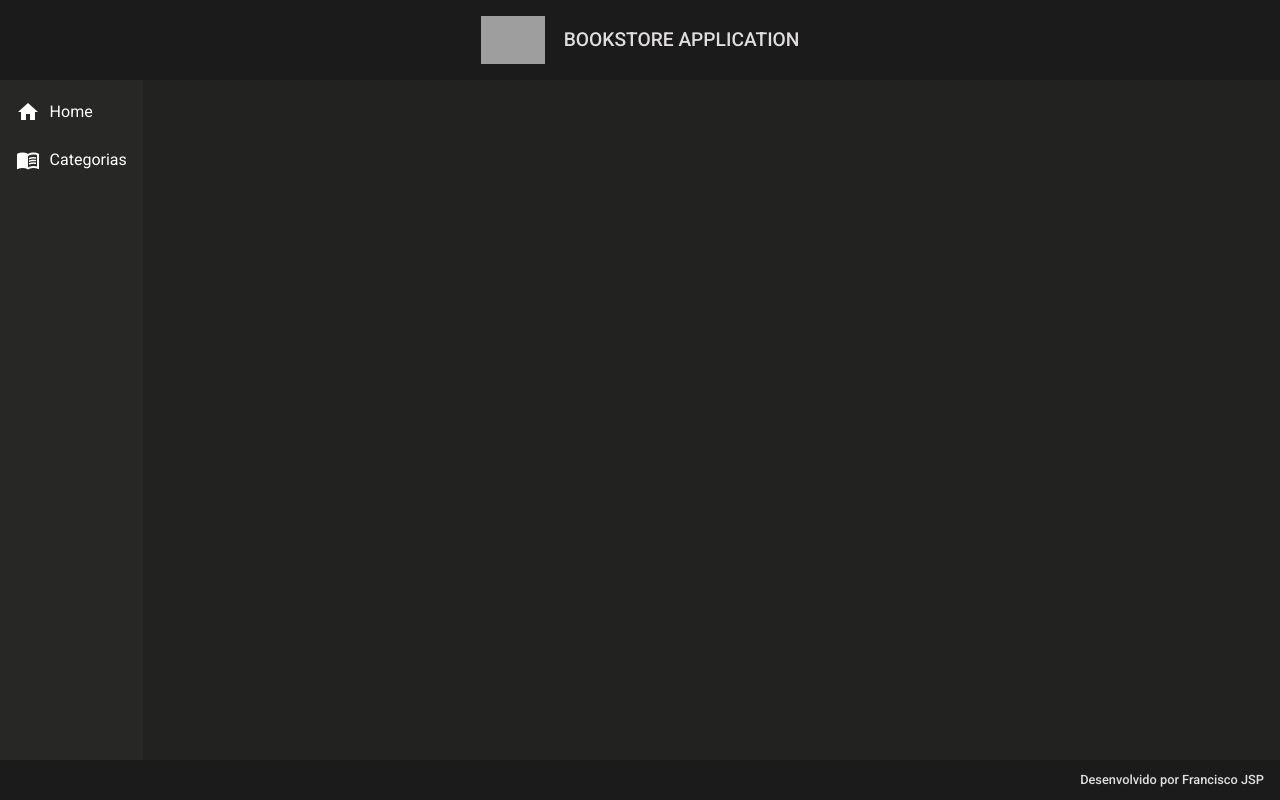
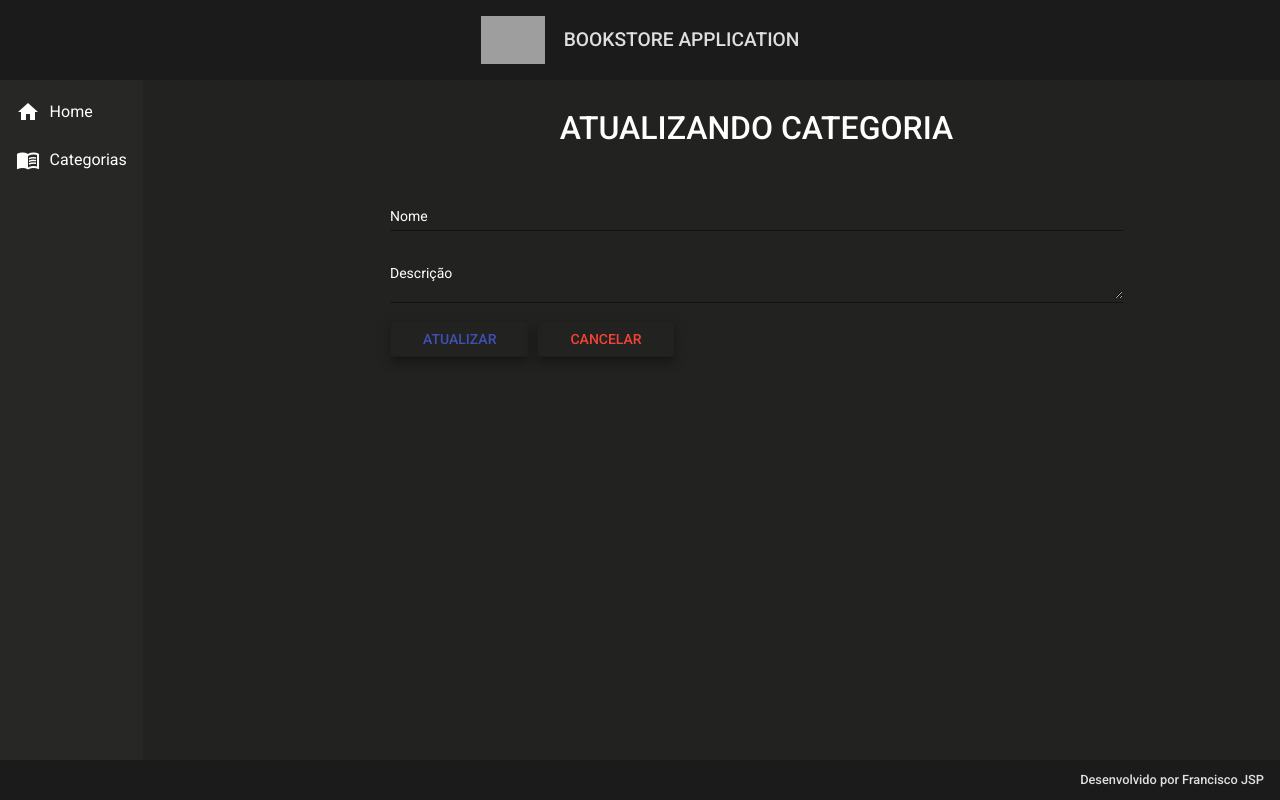
Before and after one commit to franciscosousajsp/bookstore-frontend, an Angular app: page /categorias/update/1 in a window 1280 px wide. Before the commit this address led to /. Built offline with nearby package versions, Linux system fonts and the light colour scheme; no server answers; grey boxes are pictures that could not be loaded.

Commit message:
finalização do update de categoria

```diff
--- a/src/app/app-routing.module.ts
+++ b/src/app/app-routing.module.ts
@@ -3,6 +3,7 @@
 import { CategoriaCreateComponent } from './components/views/categoria/categoria-create/categoria-create.component';
 import { CategoriaDeleteComponent } from './components/views/categoria/categoria-delete/categoria-delete.component';
 import { CategoriaReadComponent } from './components/views/categoria/categoria-read/categoria-read.component';
+import { CategoriaUpdateComponent } from './components/views/categoria/categoria-update/categoria-update.component';
 import { HomeComponent } from './components/views/home/home.component';
 
 const routes: Routes = [
@@ -24,6 +25,11 @@
   {
     path:'categorias/delete/:id',
    component: CategoriaDeleteComponent
+  },
+
+  {
+    path:'categorias/update/:id',
+    component:CategoriaUpdateComponent
   }
 ];
 
--- a/src/app/app.module.ts
+++ b/src/app/app.module.ts
@@ -25,6 +25,7 @@
 import {MatFormFieldModule} from '@angular/material/form-field';
 import {MatSnackBarModule} from '@angular/material/snack-bar';
 import { CategoriaDeleteComponent } from './components/views/categoria/categoria-delete/categoria-delete.component';
+import { CategoriaUpdateComponent } from './components/views/categoria/categoria-update/categoria-update.component';
 
 @NgModule({
   declarations: [
@@ -35,7 +36,8 @@
     HomeComponent,
     CategoriaReadComponent,
     CategoriaCreateComponent,
-    CategoriaDeleteComponent
+    CategoriaDeleteComponent,
+    CategoriaUpdateComponent
   ],
   imports: [
     BrowserModule,
--- a/src/app/components/views/categoria/categoria-read/categoria-read.component.html
+++ b/src/app/components/views/categoria/categoria-read/categoria-read.component.html
@@ -40,7 +40,7 @@
             <ng-container matColumnDef="acoes">
               <th class="mat-header" mat-header-cell *matHeaderCellDef> AÇÕES </th>
               <td mat-cell *matCellDef="let row">
-                <a class="edit" href="#">
+                <a class="edit" routerLink="update/{{row.id}}">
                   <i class="material-icons">edit</i>
                 </a>
                 <a class="delete" routerLink="delete/{{row.id}}">
--- /dev/null
+++ b/src/app/components/views/categoria/categoria-update/categoria-update.component.css
@@ -0,0 +1,43 @@
+form{
+    text-align: center;
+    width: 70%;
+    margin: 2rem auto 0 auto;
+}
+
+mat-label{
+    color: white;
+}
+
+::placeholder{
+    color: rgb(136, 138, 214);
+}
+
+h1{
+    font-size: 2rem;
+    font-weight: 500;
+    margin-bottom: 3rem;
+    color: white;
+}
+
+input{
+    color: rgb(122, 106, 160);
+}
+
+textarea{
+    color: rgb(122, 106, 160);
+}
+
+.form{
+    width: 100%;
+}
+
+.buttons{
+    width: 100%;
+    text-align: start;
+}
+
+button{
+    margin-right: .5rem;
+    padding-right: 2rem;
+    padding-left: 2rem;
+}
--- /dev/null
+++ b/src/app/components/views/categoria/categoria-update/categoria-update.component.html
@@ -0,0 +1,18 @@
+<form>
+    <h1>ATUALIZANDO CATEGORIA</h1>
+   <mat-form-field class="form">
+    <mat-label>Nome</mat-label>
+    <input matInput [(ngModel)] = 'categoria.nome' type="text" name="nome" placeholder="ex .computador">
+   </mat-form-field>
+
+   <mat-form-field class="form">
+    <mat-label>Descrição</mat-label>
+    <textarea matInput [(ngModel)] =  'categoria.descricao' type="text" name="descricao" placeholder="ex .livros de computadores"></textarea>
+   </mat-form-field>
+
+   <div class="buttons">
+    <button (click)="update()" class="mat-elevation-z8"  mat-stroked-button color="primary">ATUALIZAR</button>
+    <button (click)="cancel()" class="mat-elevation-z8"  mat-stroked-button color="warn">CANCELAR</button>
+
+   </div>
+</form>
--- /dev/null
+++ b/src/app/components/views/categoria/categoria-update/categoria-update.component.ts
@@ -0,0 +1,50 @@
+import { Component, OnInit } from '@angular/core';
+import { ActivatedRoute, Router } from '@angular/router';
+import { Categoria } from '../categoria.model';
+import { CategoriaService } from '../categoria.service';
+
+@Component({
+  selector: 'app-categoria-update',
+  templateUrl: './categoria-update.component.html',
+  styleUrls: ['./categoria-update.component.css']
+})
+export class CategoriaUpdateComponent implements OnInit {
+
+categoria: Categoria = {
+  id: '',
+  nome: '',
+  descricao: ''
+}
+
+  constructor(
+    private service: CategoriaService,
+    private route: ActivatedRoute,
+    private router : Router
+    ) { }
+
+  ngOnInit(): void {
+   this.categoria.id = this.route.snapshot.paramMap.get('id')!
+   this.findById();
+  }
+
+
+  findById(): void{
+    this.service.findById(this.categoria.id!).subscribe((resposta) => {
+      this.categoria.nome = resposta.nome
+      this.categoria.descricao = resposta.descricao
+    })
+  }
+
+  update(): void{
+    this.service.update(this.categoria).subscribe((resposta) => {
+      this.router.navigate(['categorias'])
+      this.service.mensagem('Categoria atualizada com sucesso')
+    }, err =>{
+       this.service.mensagem('validar se todos os campos estão preenchidos corretamente')
+    })
+  }
+
+  cancel(): void{
+    this.router.navigate(['categorias'])
+  }
+}
--- a/src/app/components/views/categoria/categoria.service.ts
+++ b/src/app/components/views/categoria/categoria.service.ts
@@ -34,6 +34,11 @@
     return this.http.delete<void>(url)
   }
 
+  update(categoria: Categoria): Observable<void>{
+    const url = `${this.baseUrl}/categorias/${categoria.id}`
+    return this.http.put<void>(url,categoria)
+  }
+
   mensagem(str : string): void{
     this._snack.open(`${str}`, 'OK',{
       horizontalPosition: 'end',
```
